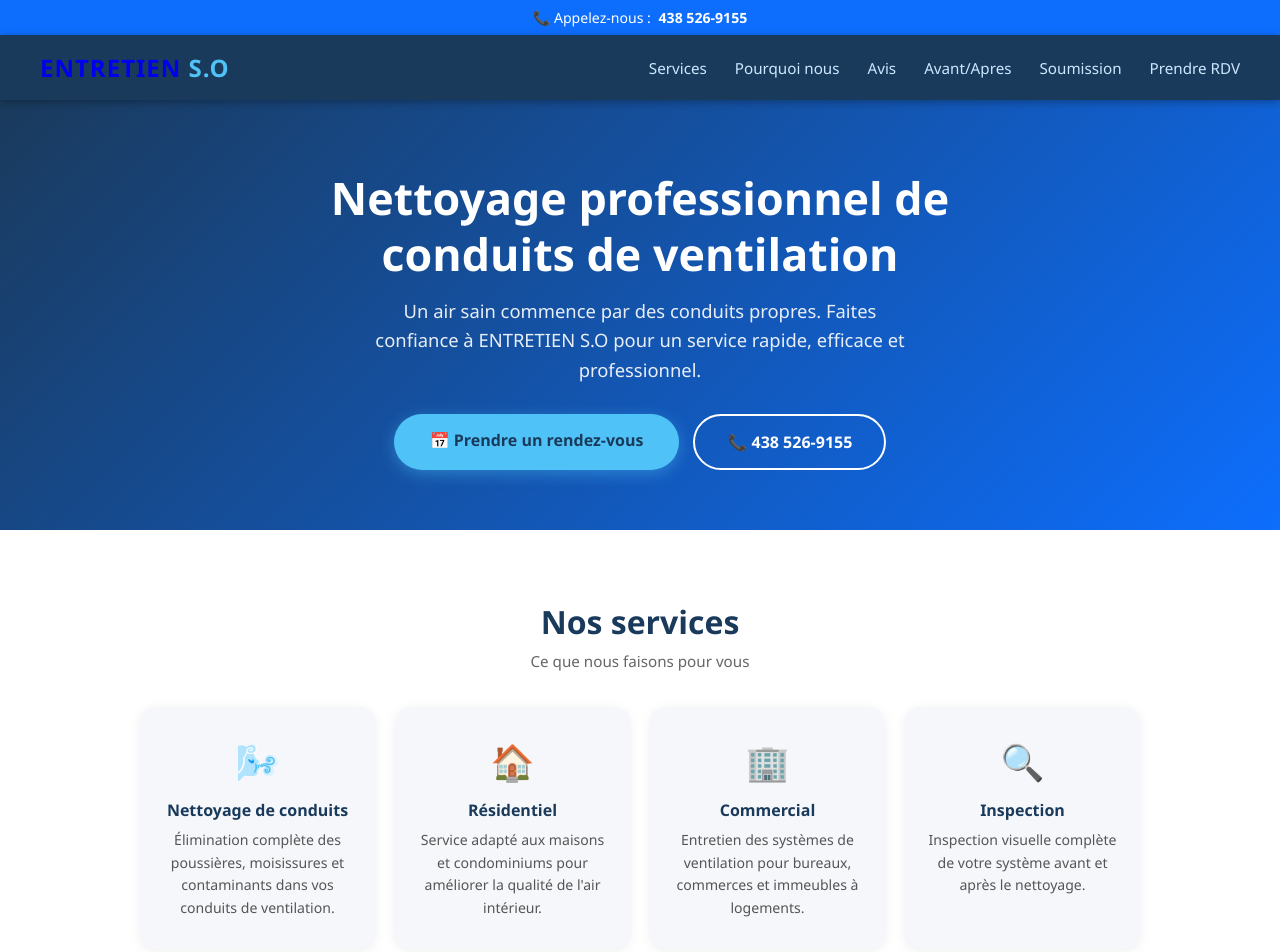
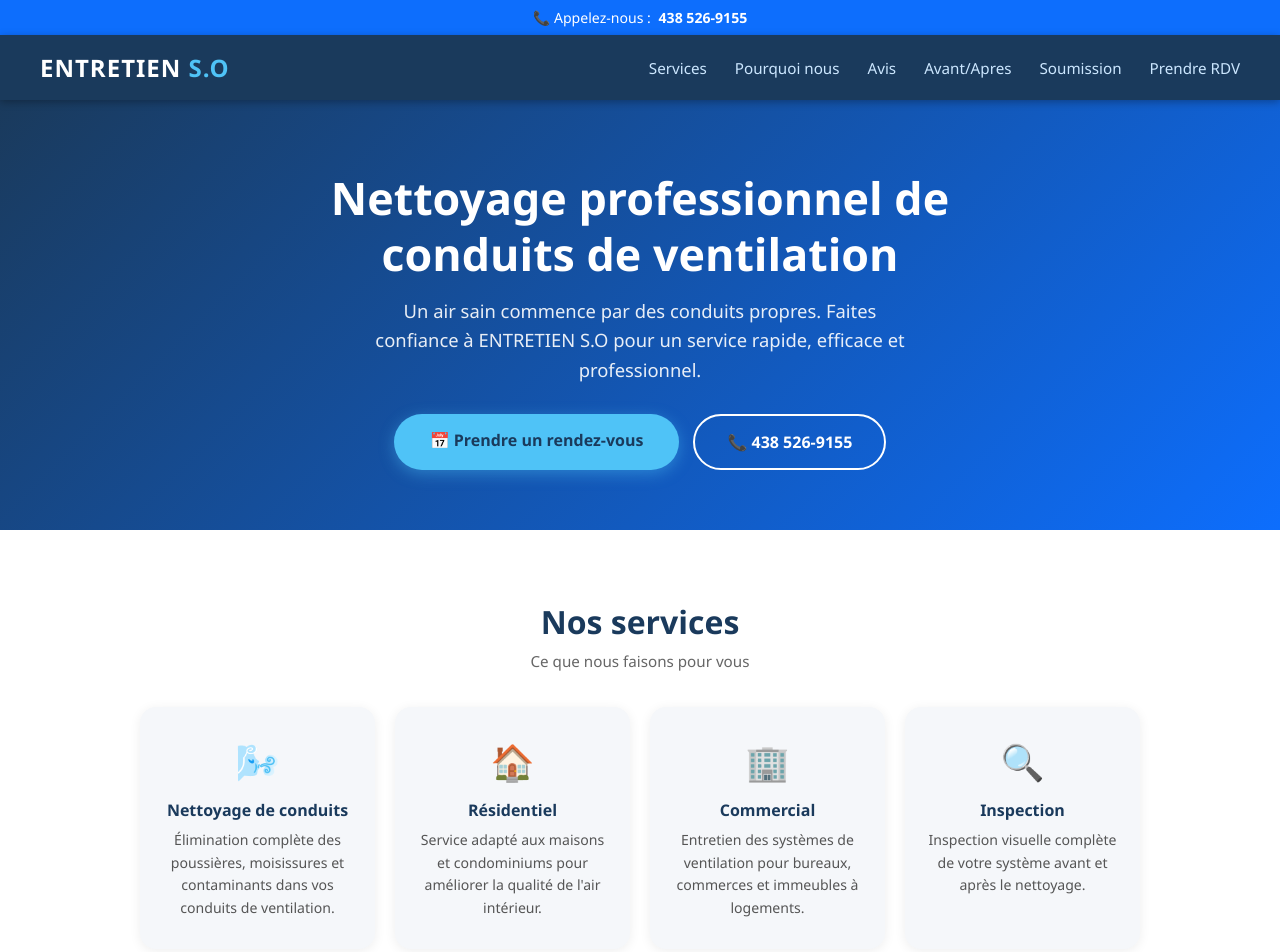
Before and after one commit to NoahLafleur/site-pour-sam, a plain HTML site: page index.html in a window 1280 px wide. Shown: the top 952 px of the page. Drawn offline with nearby package versions, Linux system fonts and the light colour scheme.

Commit message:
Update style.css

```diff
--- a/style.css
+++ b/style.css
@@ -41,10 +41,13 @@ nav {
 }
 
 nav .logo {
-  color: #fff;
   font-size: 1.3rem;
   font-weight: 700;
   letter-spacing: 1px;
+}
+
+nav .logo a {
+  color: #fff;
   text-decoration: none;
 }
 
```
